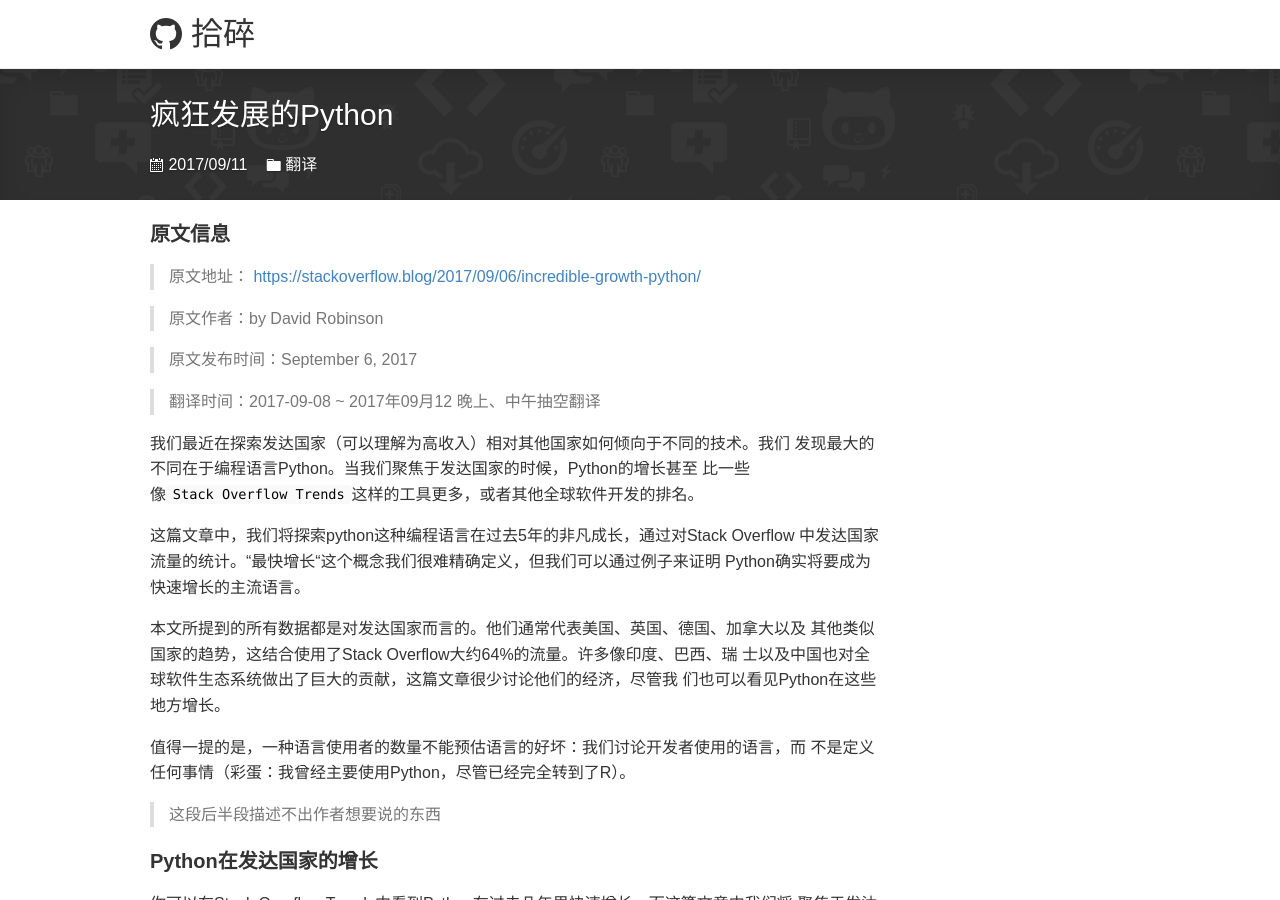
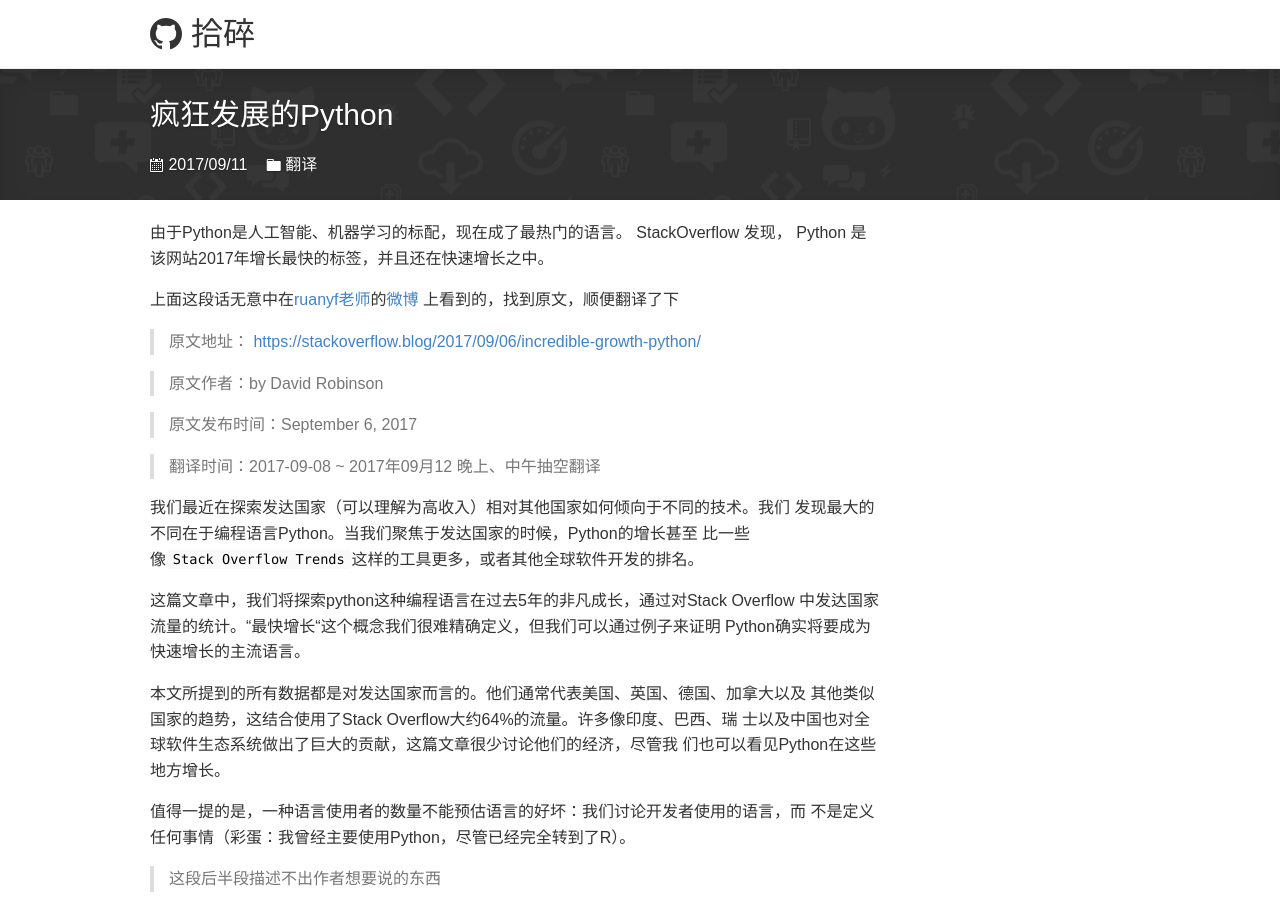
Before and after one commit to rtyan/rtyan.github.io, a Jekyll site: the page built from _posts/2017-09-07-growth-of-python.md, in a window 1280 px wide and 900 px high. Built offline with Jekyll 4.4.1, drawn with Linux system fonts in a browser that asks for light colours.

Commit message:
完成文章

```diff
--- a/_posts/2017-09-07-growth-of-python.md
+++ b/_posts/2017-09-07-growth-of-python.md
@@ -4,7 +4,12 @@ title:  疯狂发展的Python
 date:   2017-09-11 22:19:02
 categories: 翻译
 ---
-#### 原文信息
+
+由于Python是人工智能、机器学习的标配，现在成了最热门的语言。 StackOverflow 发现，
+Python 是该网站2017年增长最快的标签，并且还在快速增长之中。
+
+上面这段话无意中在[ruanyf老师](https://weibo.com/ruanyf)的[微博](https://m.weibo.cn/status/4149277154417684)
+上看到的，找到原文，顺便翻译了下
 
 >原文地址： [https://stackoverflow.blog/2017/09/06/incredible-growth-python/](https://stackoverflow.blog/2017/09/06/incredible-growth-python/)
 
```
